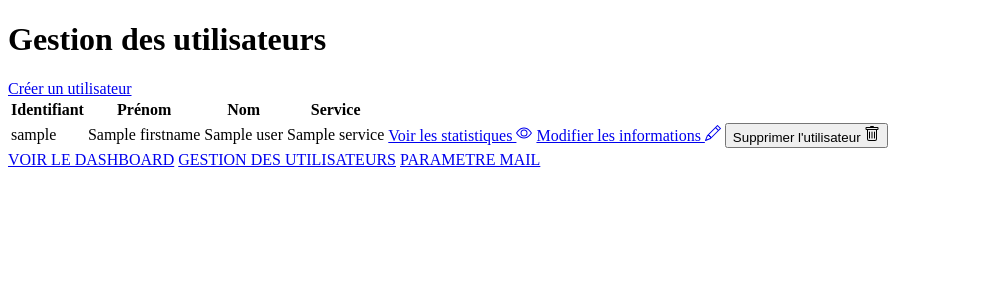
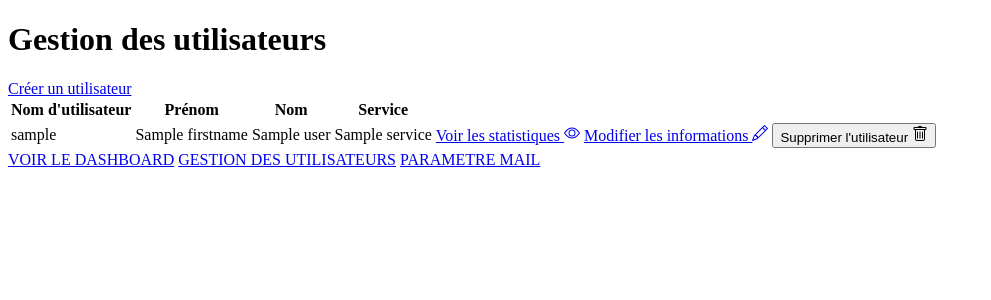
Before and after one commit to SteveHoareau18/Ticketing, a Symfony app: template templates/admin/users/list.html.twig in a window 1280 px wide. Shown: the part 26-326 px from the top of the page, without its empty margins (0-991 px from the left). Run offline with Twig, Linux system fonts and the light colour scheme; the template is opened without the code that fills it: most values are stand-ins (such as "Sample title", 1, 10 or a date in 2020); some libraries are stand-ins or nearby versions.

Commit message:
miniculous code added

```diff
--- a/src/Form/UserType.php
+++ b/src/Form/UserType.php
@@ -15,7 +15,7 @@ class UserType extends AbstractType
     {
         $builder
             ->add('username', TextType::class, [
-                "label" => "Identifiant",
+                "label" => "Nom d'utilisateur",
                 'label_attr' => ['class' => 'label'],
                 'attr' => ['class' => 'input input-bordered', 'placeholder' => 'jdoe'],
                 "mapped" => true,
--- a/templates/admin/users/list.html.twig
+++ b/templates/admin/users/list.html.twig
@@ -8,9 +8,9 @@
         <a href="{{ path('app_user_new') }}" class="btn btn-secondary ml-1 mb-3">Créer un utilisateur</a>
     </div>
     <div class="">
-        <table class="table-auto">
+        <table class="table">
             <tr>
-                <th>Identifiant</th>
+                <th>Nom d'utilisateur</th>
                 <th>Prénom</th>
                 <th>Nom</th>
                 <th>Service</th>
```
Also changed, not shown: src/Controller/UserController.php (+14 -5 lines), 2 other files.
